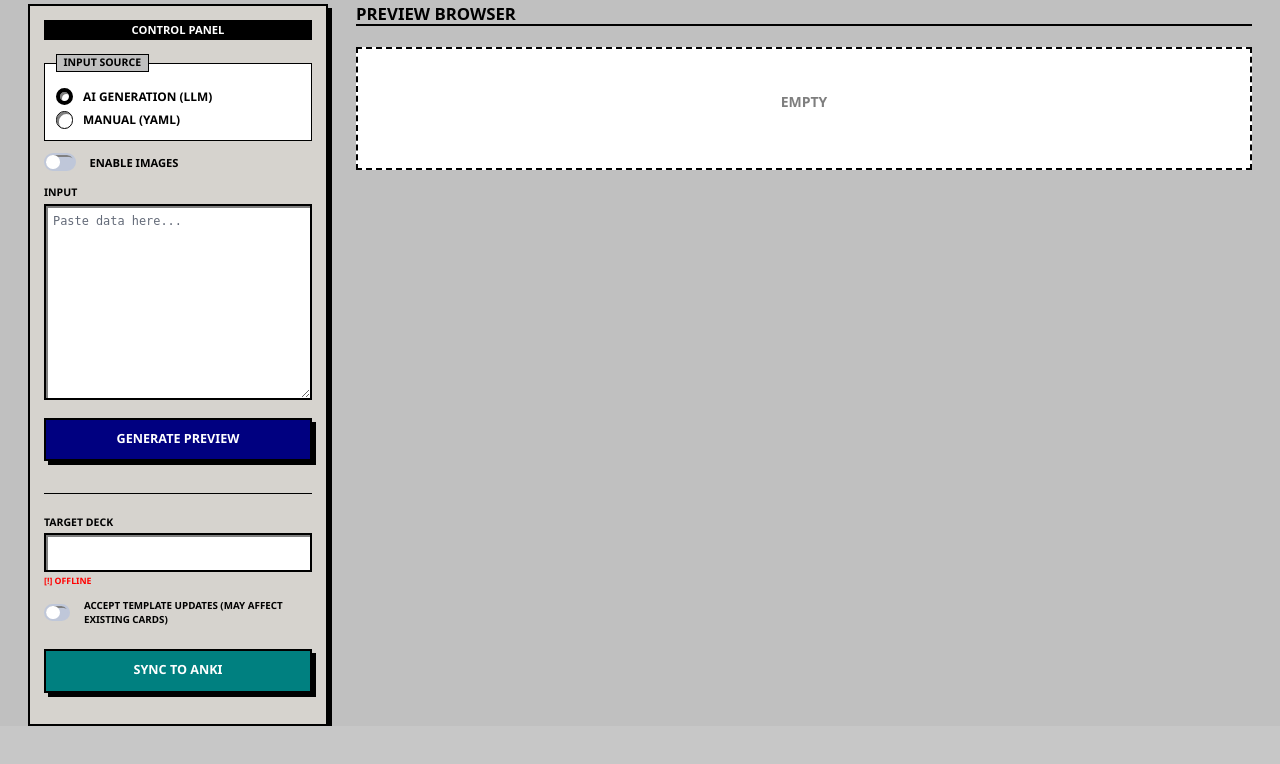
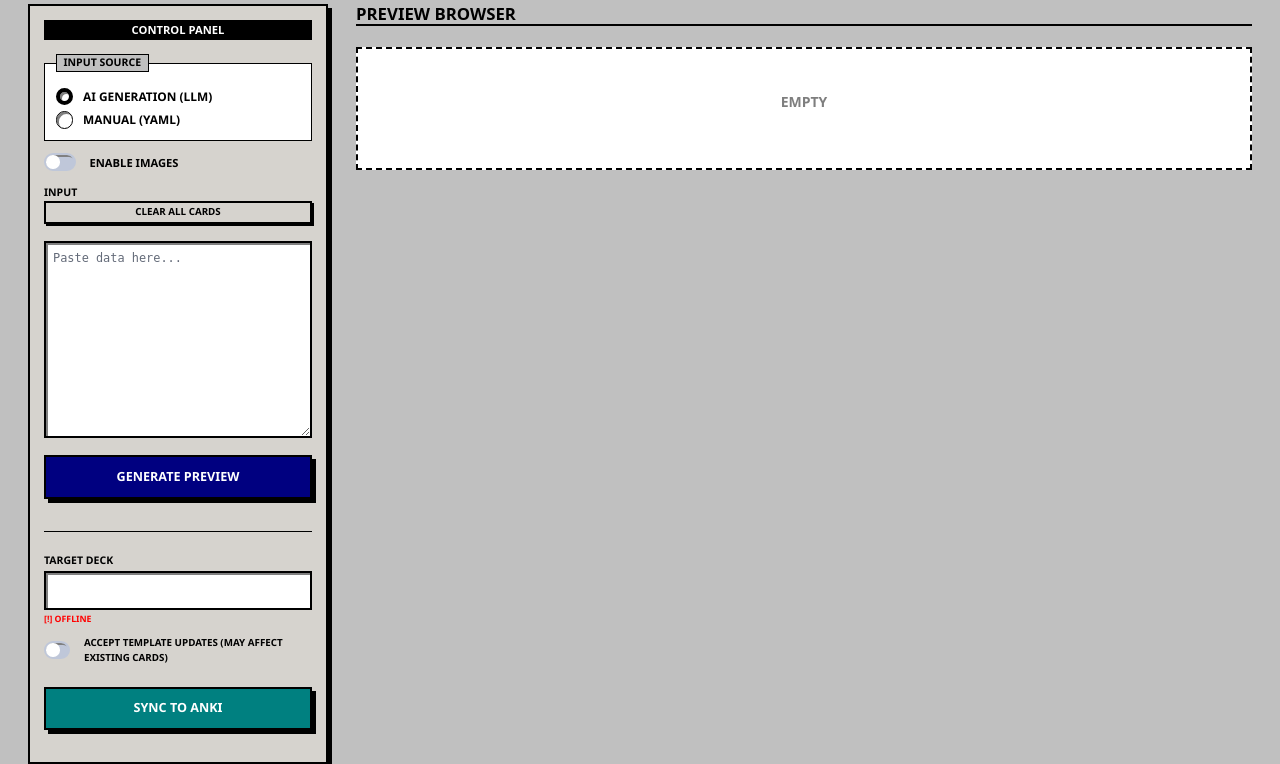
Before and after one commit to gabriel-rp/germanki, a FastAPI app: template src/germanki/web/templates/index.html in a window 1280 px wide. Shown: the part 273-1037 px from the top of the page. Before the commit the page ends 999 px from the top, so only its background shows below. Run offline with FastAPI, Linux system fonts and the light colour scheme; the template is opened without the code that fills it, so the values that code supplies are empty; parts of the project's set-up code (start-up, migrations or seed data) failed here and were passed over; some libraries are stand-ins or nearby versions.

Commit message:
increases max tokens per query. creates clear-cards button

```diff
--- a/src/germanki/llm.py
+++ b/src/germanki/llm.py
@@ -60,7 +60,7 @@ class LLMAPI:
         self,
         api_key: str | None = None,
         model: str = 'gpt-4o-mini',
-        max_tokens_per_query: int = 500,
+        max_tokens_per_query: int = 4096,
         temperature: float = 0,
     ):
         self.model = model
--- a/src/germanki/web/app.py
+++ b/src/germanki/web/app.py
@@ -185,16 +185,52 @@ async def generate_cards(
                  </div>
                  """
                 )
-            llm = LLMAPI(api_key=service.config.openai_api_key, model=session.llm_model)
-            collection = await llm.query(input_text)
-            new_cards = collection.card_contents
+
+            # Split input into lines and normalize
+            input_lines = [line.strip() for line in input_text.split('\n') if line.strip()]
+
+            # Identify which lines are NOT represented in session.cards
+            # This handles the "only new cards" requirement.
+            new_lines = []
+            for line in input_lines:
+                found = False
+                l_lower = line.lower()
+                for card in session.cards:
+                    c_lower = card.word.lower()
+                    # Fuzzy match: input line is in card word or vice versa (e.g. "hund" vs "Hund")
+                    if l_lower == c_lower or l_lower in c_lower or c_lower in l_lower:
+                        found = True
+                        break
+                if not found:
+                    new_lines.append(line)
+
+            if new_lines:
+                llm = LLMAPI(api_key=service.config.openai_api_key, model=session.llm_model)
+                collection = await llm.query('\n'.join(new_lines))
+                # Append only truly new cards
+                session.cards.extend(collection.card_contents)
+
+            # Filter session.cards to only keep those whose word matches a line in input_text
+            # This handles the "deletions in input area" case.
+            final_cards = []
+            for card in session.cards:
+                c_lower = card.word.lower()
+                for line in input_lines:
+                    l_lower = line.lower()
+                    if l_lower == c_lower or l_lower in c_lower or c_lower in l_lower:
+                        final_cards.append(card)
+                        break
+            session.cards = final_cards
+            new_cards_added = collection.card_contents if new_lines else []
         else:
             import yaml
 
             data = yaml.safe_load(input_text)
-            new_cards = [AnkiCardInfo(**item) for item in data]
+            new_cards_added = [AnkiCardInfo(**item) for item in data]
+            session.cards = new_cards_added
 
         if session.enable_images:
+            # ... rest of the image logic ...
             if photo_source == 'pexels' and not service.config.pexels_api_key:
                 return HTMLResponse(
                     content="""
@@ -219,9 +255,8 @@ async def generate_cards(
                  """
                 )
 
-        session.cards = new_cards
         media_errors = await service.populate_media(
-            session.cards, skip_images=not session.enable_images
+            new_cards_added, skip_images=not session.enable_images
         )
         await SessionManager.save_session(session)
 
@@ -252,6 +287,23 @@ async def save_input(
     session.input_text = input_text
     await SessionManager.save_session(session)
     return Response(status_code=204)
+
+
+@app.post('/clear-cards')
+async def clear_cards(
+    session: UserSession = Depends(get_session),
+):
+    session.cards = []
+    session.input_text = ''
+    await SessionManager.save_session(session)
+    return HTMLResponse(
+        content="""
+        <div style='border: 2px dashed var(--border-color); padding: 3rem; text-align: center; background: var(--card-bg); width: 100%; border-radius: var(--border-radius);'>
+            <p style='font-weight: bold; color: var(--text-main); opacity: 0.5;'>EMPTY</p>
+        </div>
+        <script>document.getElementById('input-text').value = '';</script>
+        """
+    )
 
 
 @app.post('/update-card/{index}/image')
--- a/src/germanki/web/templates/index.html
+++ b/src/germanki/web/templates/index.html
@@ -44,6 +44,9 @@
                 <div id="manual-tools" style="display: {% if input_source == 'manual' %}flex{% else %}none{% endif %}; margin-bottom: 0.5rem; gap: 0.5rem;">
                     <button type="button" class="outline btn-sm" onclick="copyPrompt()" style="flex-grow: 1;">Copy LLM Prompt</button>
                     <button type="button" class="outline btn-sm" onclick="resetManualExample()" style="flex-grow: 1;">Reset Example</button>
+                </div>
+                <div style="margin-bottom: 0.5rem;">
+                    <button type="button" class="outline btn-sm secondary" hx-post="/clear-cards" hx-target="#card-list" hx-confirm="Are you sure you want to clear all cards?" style="width: 100%;">Clear All Cards</button>
                 </div>
                 <textarea id="input-text" name="input_text" rows="10"
                     hx-post="/save-input" hx-trigger="keyup changed delay:500ms" hx-swap="none"
```
